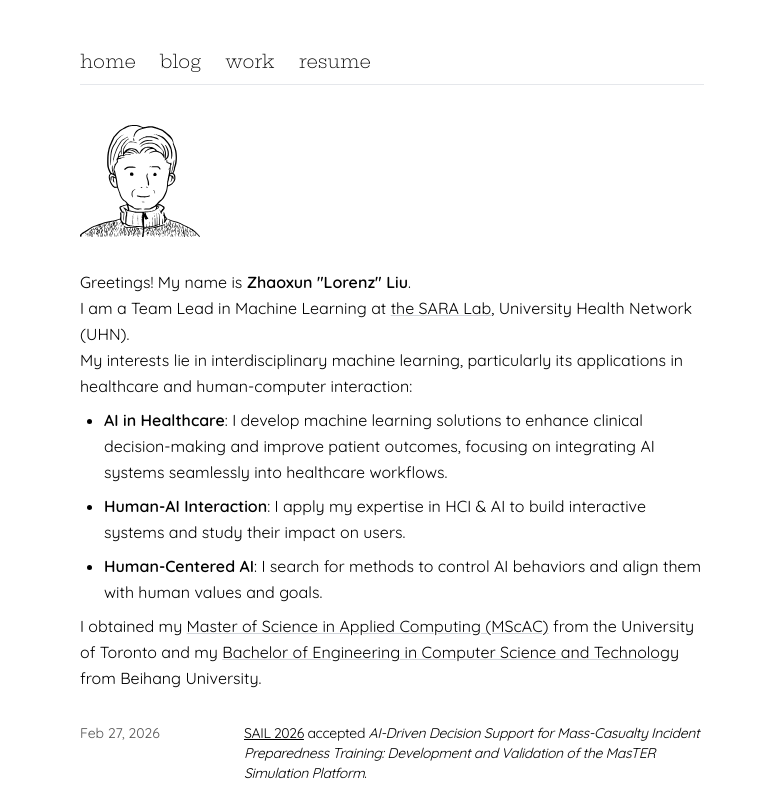
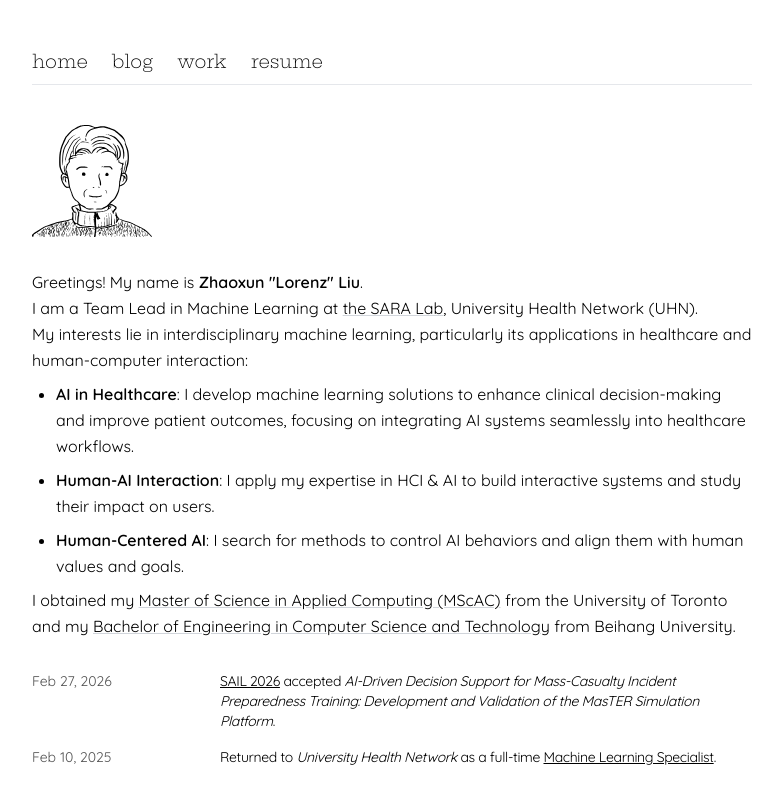
Before and after one commit to lorenz-liu/me, a Next.js app: page / in a window 1280 px wide. Shown: the top 785 px of the page, without its empty margins (248-1031 px from the left). Built offline with nearby package versions, Linux system fonts and the light colour scheme.

Commit message:
update: layout

```diff
--- a/app/layout.tsx
+++ b/app/layout.tsx
@@ -15,7 +15,7 @@
   return (
     <html lang="en" className="antialiased">
       <body className="min-h-screen bg-white text-black">
-        <div className="max-w-2xl mx-auto px-6 py-12">
+        <div className="max-w-3xl mx-auto px-6 py-12">
           <nav className="mb-8 pb-2 border-b border-gray-200">
             <div className="flex gap-6 text-lg font-hepta-slab">
               <Link href="/" className="hover:text-gray-600 transition-colors">
```
